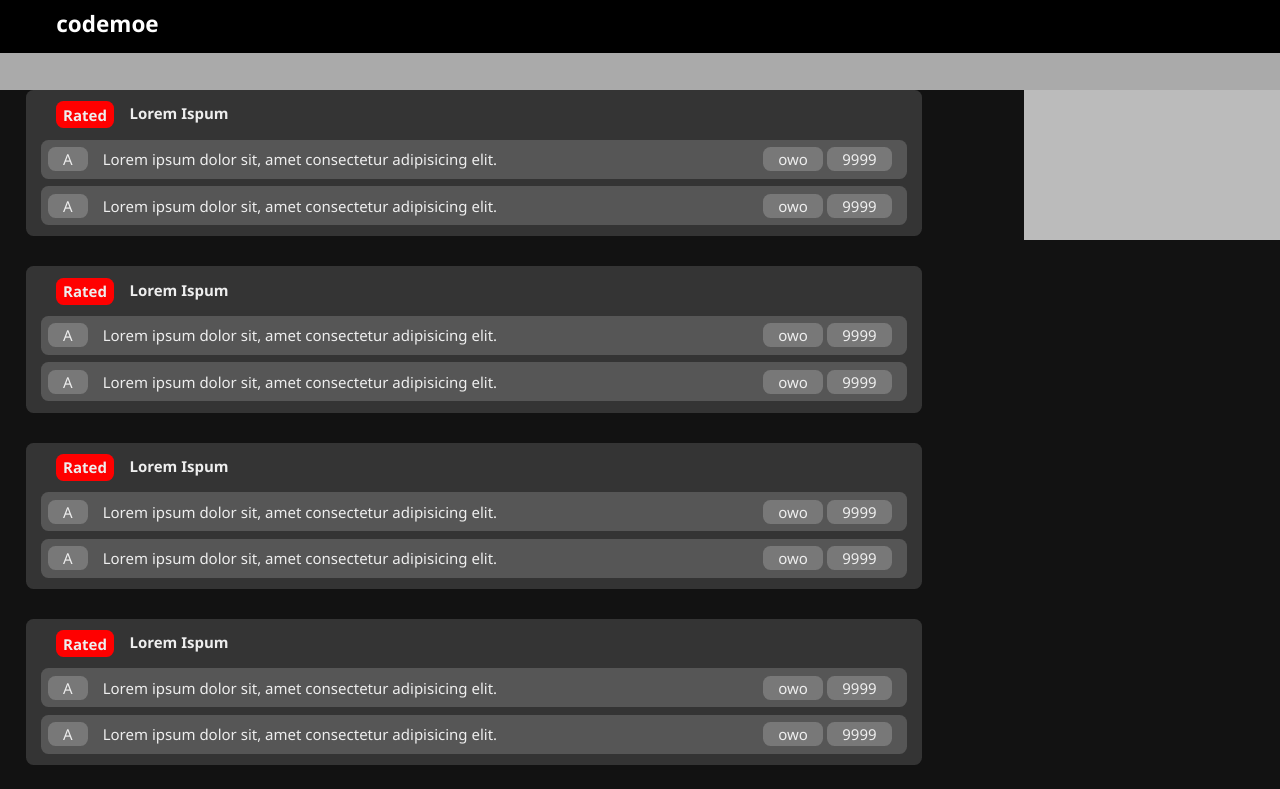
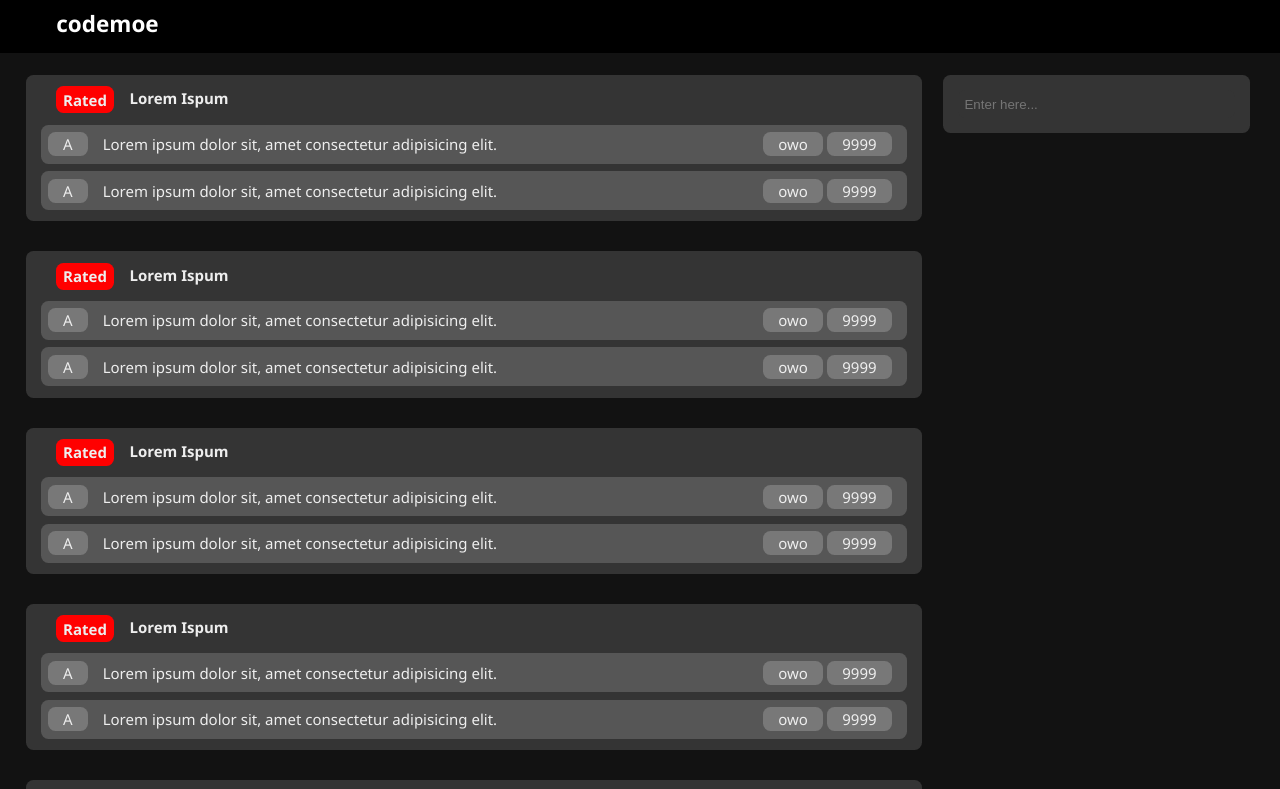
Before and after one commit to sterryn261/codemoe, a Vue app: page / in a window 1280 px wide. Shown: the top 789 px of the page. Built offline with nearby package versions, Linux system fonts and the light colour scheme.

Commit message:
Removed subheader, moved sidebar and styled it.

```diff
--- a/src/App.vue
+++ b/src/App.vue
@@ -1,22 +1,57 @@
 <script setup lang="ts">
 import Header from './components/Header.vue';
-import Subheader from './components/Subheader.vue';
 import List from './components/List/List.vue';
-import Sidebar from './components/Sidebar.vue';
 </script>
 
 <template>
   <Header />
-  <Subheader />
   <div class="content">
     <List />
-    <Sidebar />
+    <div class="sidebar">
+      <div class="user">
+        <input type="text" placeholder="Enter here...">
+      </div>
+    </div>
   </div>
 </template>
 
 <style scoped lang="scss">
 .content {
   position: relative;
-  margin-top: 6em;
+  margin-top: 5em;
+}
+
+.sidebar {
+  position: absolute;
+  top: 0;
+  right: 0;
+
+  width: 24vw;
+  height: 10em;
+  margin-right: 2em;
+
+  .user {
+    width: 100%;
+    padding: 1em;
+    border-radius: 0.5em;
+
+    background: var(--ds-bg);
+
+    input {
+      width: 100%;
+      padding: 0.5em;
+      border: none;
+      border-radius: 0.5em;
+
+      color: var(--dp-text);
+      background: var(--ds-bg);
+    }
+
+
+    input:focus {
+      outline: none;
+      background: var(--dt-bg);
+    }
+  }
 }
 </style>
--- a/src/components/Sidebar.vue
+++ /dev/null
@@ -1,20 +0,0 @@
-<script setup lang="ts">
-</script>
-
-<template>
-  <div class="sidebar">
-  </div>
-</template>
-
-<style scoped lang="scss">
-.sidebar {
-  position: absolute;
-  top: 0;
-  right: 0;
-
-  width: 20vw;
-  height: 10em;
-
-  background: #bbb;
-}
-</style>
--- a/src/components/Subheader.vue
+++ /dev/null
@@ -1,21 +0,0 @@
-<script setup lang="ts">
-</script>
-
-<template>
-  <div class="subheader">
-  </div>
-</template>
-
-<style scoped lang="scss">
-.subheader {
-  position: fixed;
-  top: 0;
-  margin-top: 3.5em;
-
-
-  width: 100vw;
-  height: 2.5em;
-
-  background: #aaa;
-}
-</style>
```
